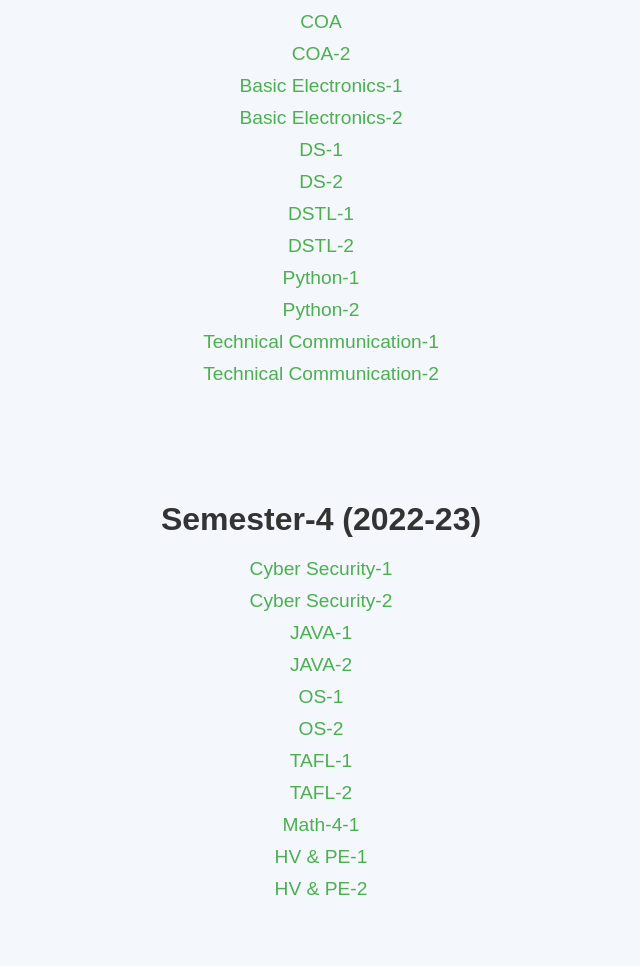
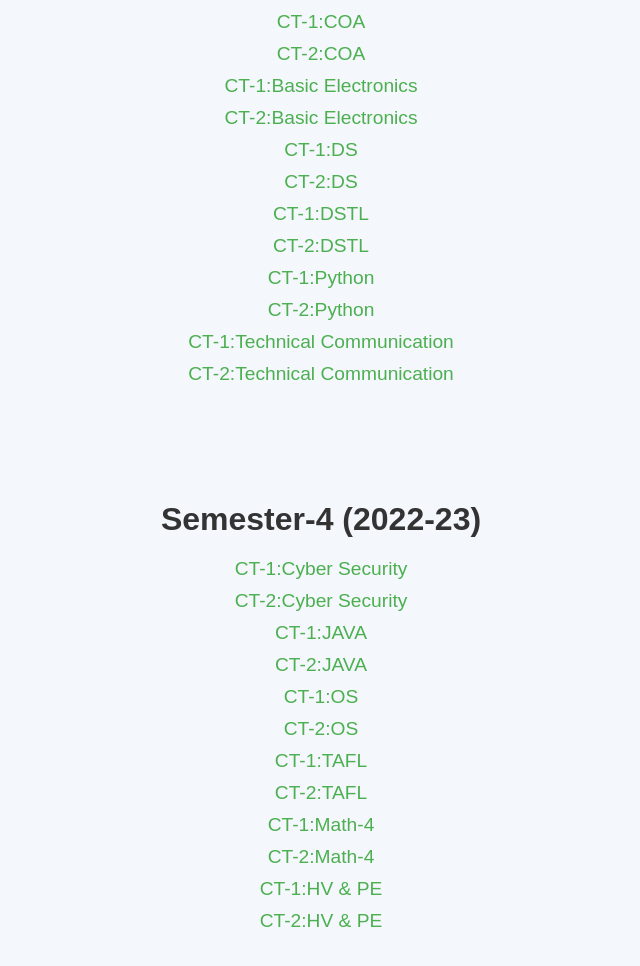
Before and after one commit to jikumarneeraj/College_CT_Paper, a plain HTML site: page IT/it2ndyear.html in a window 1280 px wide. Shown: the part 238-1204 px from the top of the page, without its empty margins (319-959 px from the left). Drawn offline with Linux system fonts and the light colour scheme.

Commit message:
added new files

```diff
--- a/IT/it2ndyear.html
+++ b/IT/it2ndyear.html
@@ -15,35 +15,36 @@
     <section id="semester-3">
         <h2>Semester-3 (2022-23)</h2>
         <ul class="resource-list">
-            <li><a href="https://drive.google.com/file/d/1LRT6y4RwhF9SR_Mth3iol2EksV82v8hm/view?usp=drive_link" target="_blank">COA</a></li>
-            <li><a href="https://drive.google.com/file/d/1-pcFs02D-Sao9UcqhzJZrScI0YwmiwMm/view?usp=drive_link" target="_blank">COA-2</a></li>
-            <li><a href="" target="_blank">Basic Electronics-1</a></li>
-            <li><a href="" target="_blank">Basic Electronics-2</a></li>
-            <li><a href="https://drive.google.com/file/d/1jHai8hbR6G5IOzIzgA4Z5UjdJWCbumS7/view?usp=drive_link" target="_blank">DS-1</a></li>
-            <li><a href="" target="_blank">DS-2</a></li>
-            <li><a href="https://drive.google.com/file/d/1xLlXAFnardG2DZkQayRLEbtPEGkteaOb/view?usp=drive_link" target="_blank">DSTL-1</a></li>
-            <li><a href="https://drive.google.com/file/d/1pGmjo_V6mnx6fsDBGwL96KmRgNFbRyk9/view?usp=drive_link" target="_blank">DSTL-2</a></li>
-            <li><a href="https://drive.google.com/file/d/136bzJYbVxqKpMigVGrfbEbeMIte7aEkH/view?usp=drive_link" target="_blank">Python-1</a></li>
-            <li><a href="https://drive.google.com/file/d/1yIeUSSbOeaI7wk3qgXxBHDbvwqnqoUXg/view?usp=drive_link" target="_blank">Python-2</a></li>
-            <li><a href="https://drive.google.com/file/d/1-ohz_el96NZRusbBA6kngvTxjMC7FcxG/view?usp=drive_link" target="_blank">Technical Communication-1</a></li>
-            <li><a href="" target="_blank">Technical Communication-2</a></li>
+            <li><a href="https://drive.google.com/file/d/1LRT6y4RwhF9SR_Mth3iol2EksV82v8hm/view?usp=drive_link" target="_blank">CT-1:COA</a></li>
+            <li><a href="https://drive.google.com/file/d/1-pcFs02D-Sao9UcqhzJZrScI0YwmiwMm/view?usp=drive_link" target="_blank">CT-2:COA</a></li>
+            <li><a href="" target="_blank">CT-1:Basic Electronics</a></li>
+            <li><a href="" target="_blank">CT-2:Basic Electronics</a></li>
+            <li><a href="https://drive.google.com/file/d/1jHai8hbR6G5IOzIzgA4Z5UjdJWCbumS7/view?usp=drive_link" target="_blank">CT-1:DS</a></li>
+            <li><a href="https://drive.google.com/file/d/1ZHzwLmnfRLVedfOswzcK_I9d0CdpPKqR/view?usp=drive_link" target="_blank">CT-2:DS</a></li>
+            <li><a href="https://drive.google.com/file/d/1xLlXAFnardG2DZkQayRLEbtPEGkteaOb/view?usp=drive_link" target="_blank">CT-1:DSTL</a></li>
+            <li><a href="https://drive.google.com/file/d/1pGmjo_V6mnx6fsDBGwL96KmRgNFbRyk9/view?usp=drive_link" target="_blank">CT-2:DSTL</a></li>
+            <li><a href="https://drive.google.com/file/d/136bzJYbVxqKpMigVGrfbEbeMIte7aEkH/view?usp=drive_link" target="_blank">CT-1:Python</a></li>
+            <li><a href="https://drive.google.com/file/d/1yIeUSSbOeaI7wk3qgXxBHDbvwqnqoUXg/view?usp=drive_link" target="_blank">CT-2:Python</a></li>
+            <li><a href="https://drive.google.com/file/d/1-ohz_el96NZRusbBA6kngvTxjMC7FcxG/view?usp=drive_link" target="_blank">CT-1:Technical Communication</a></li>
+            <li><a href="" target="_blank">CT-2:Technical Communication</a></li>
         </ul>
     </section>
 
     <section id="semester-4">
         <h2>Semester-4 (2022-23)</h2>
         <ul class="resource-list">
-            <li><a href="" target="_blank">Cyber Security-1</a></li>
-            <li><a href="" target="_blank">Cyber Security-2</a></li>
-            <li><a href="" target="_blank">JAVA-1</a></li>
-            <li><a href="" target="_blank">JAVA-2</a></li>
-            <li><a href="" target="_blank">OS-1</a></li>
-            <li><a href="" target="_blank">OS-2</a></li>
-            <li><a href="" target="_blank">TAFL-1</a></li>
-            <li><a href="" target="_blank">TAFL-2</a></li>
-            <li><a href="" target="_blank">Math-4-1</a></li>
-            <li><a href="" target="_blank">HV & PE-1</a></li>
-            <li><a href="" target="_blank">HV & PE-2</a></li>
+            <li><a href="" target="_blank">CT-1:Cyber Security</a></li>
+            <li><a href="" target="_blank">CT-2:Cyber Security</a></li>
+            <li><a href="" target="_blank">CT-1:JAVA</a></li>
+            <li><a href="" target="_blank">CT-2:JAVA</a></li>
+            <li><a href="https://drive.google.com/file/d/1XzrmAhLhmS-k0muvqYK5mjIf5urOUURF/view?usp=drive_link" target="_blank">CT-1:OS</a></li>
+            <li><a href="https://drive.google.com/file/d/1bb9vIOf_3Kpd79NrzjKptxokutL6gEjW/view?usp=drive_link" target="_blank">CT-2:OS</a></li>
+            <li><a href="" target="_blank">CT-1:TAFL</a></li>
+            <li><a href="" target="_blank">CT-2:TAFL</a></li>
+            <li><a href="" target="_blank">CT-1:Math-4</a></li>
+            <li><a href="https://drive.google.com/file/d/1GeXu-gmf5SPZmPkXPL_YtLVXH1TFjuYm/view?usp=drive_link" target="_blank">CT-2:Math-4</a></li>
+            <li><a href="https://drive.google.com/file/d/1tzH8ftsZZQxpOEuBeeODN9Ysw_zst4dr/view?usp=drive_link" target="_blank">CT-1:HV & PE</a></li>
+            <li><a href="https://drive.google.com/file/d/1K2mS3jMbZXrGvaNcyoeDE9P-v7tdiAhm/view?usp=drive_link" target="_blank">CT-2:HV & PE</a></li>
         </ul>
     </section>
 
```
Also changed, not shown: IT/it1styear.html (+7 -7 lines).
